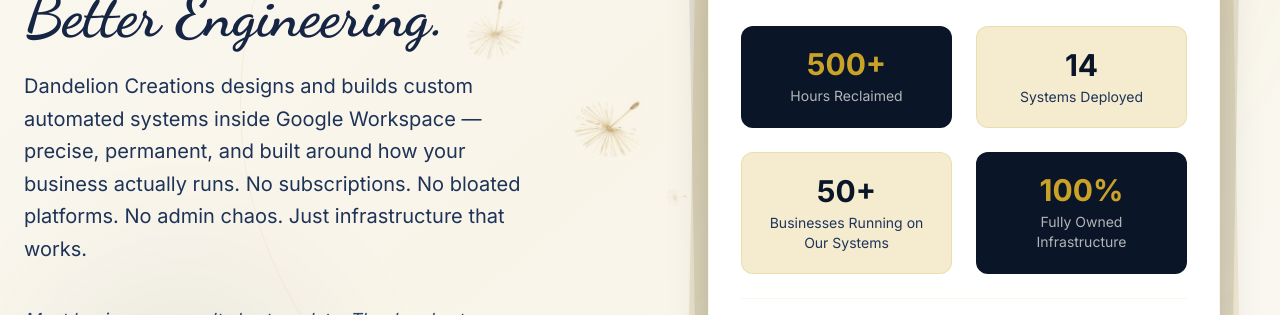
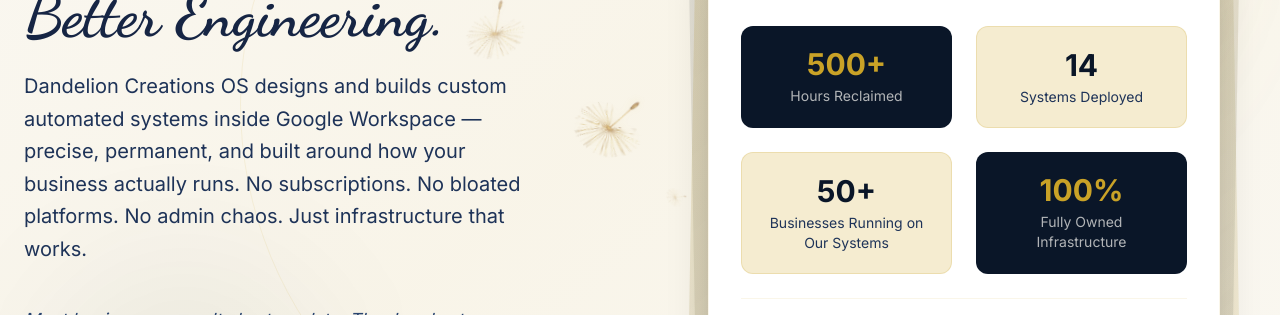
Before and after one commit to DandelionSeedlings/dandelion-va-website, a Next.js app: page / in a window 1280 px wide. Shown: the part 420-735 px from the top of the page. Built offline with nearby package versions, Linux system fonts and the light colour scheme; a web font is replaced by a local one.

Commit message:
update layout, hero and portfolio components

```diff
--- a/package.json
+++ b/package.json
@@ -1,7 +1,7 @@
 {
-  "name": "dandelion-creations-va",
+  "name": "dandelion-creations-os",
   "version": "3.0.0",
-  "description": "Dandelion Creations VA - Premium Virtual Assistant & Technical Automation",
+  "description": "Dandelion Creations OS - Operations Engineering & Business Systems Automation",
   "private": true,
   "scripts": {
     "dev": "next dev",
--- /dev/null
+++ b/src/app/Canva codes.js
@@ -0,0 +1,8 @@
+const today = new Date().getDay();
+const target = 5;
+
+if (today === target - 1) {
+  console.log("Status: Tomorrow is Friday! 🎉");
+} else {
+  console.log("Status: The timeline does not match.");
+}
--- a/src/app/layout.jsx
+++ b/src/app/layout.jsx
@@ -13,12 +13,12 @@
 
 export const metadata = {
   metadataBase: new URL('https://dandelioncreations.co.za'),
-  title: 'Dandelion Creations | Operations Engineering & Automation Systems',
+  title: 'Dandelion Creations OS | Operations Engineering & Automation Systems',
   description: 'Custom automated systems built inside Google Workspace — precise, permanent, and engineered for how your business actually runs. No subscriptions. No bloated platforms. South African businesses only.',
   keywords: 'operations engineering, Google Apps Script, business automation, systems architecture, South Africa, SARS compliance, no subscription software, Pretoria',
   authors: [{ name: 'Simone Theron' }],
   openGraph: {
-    title: 'Dandelion Creations — Operations Engineering Studio',
+    title: 'Dandelion Creations OS — Operations Engineering Studio',
     description: 'Custom automated systems for businesses ready to run on clarity, not chaos.',
     type: 'website',
     url: 'https://dandelioncreations.co.za',
--- a/src/components/Hero.jsx
+++ b/src/components/Hero.jsx
@@ -96,7 +96,7 @@
               </h1>
 
               <p className="text-xl text-navy-600 mb-10 max-w-lg leading-relaxed">
-                Dandelion Creations designs and builds custom automated systems inside Google Workspace &mdash; precise, permanent, and built around how your business actually runs. No subscriptions. No bloated platforms. No admin chaos. Just infrastructure that works.
+                Dandelion Creations OS designs and builds custom automated systems inside Google Workspace &mdash; precise, permanent, and built around how your business actually runs. No subscriptions. No bloated platforms. No admin chaos. Just infrastructure that works.
               </p>
 
               <p className="text-lg text-navy-500 mb-10 max-w-lg leading-relaxed italic">
--- a/src/components/Portfolio.jsx
+++ b/src/components/Portfolio.jsx
@@ -28,8 +28,8 @@
     image: '/portfolio/the-wilds.jpg',
   },
   {
-    client: 'Dandelion Creations',
-    industry: 'Creative Agency',
+    client: 'Dandelion Creations OS',
+    industry: 'Operations Engineering',
     label: 'Breakdown',
     problem: 'Social media chaos, no content calendar, inconsistent posting.',
     system: 'Marketability',
```
